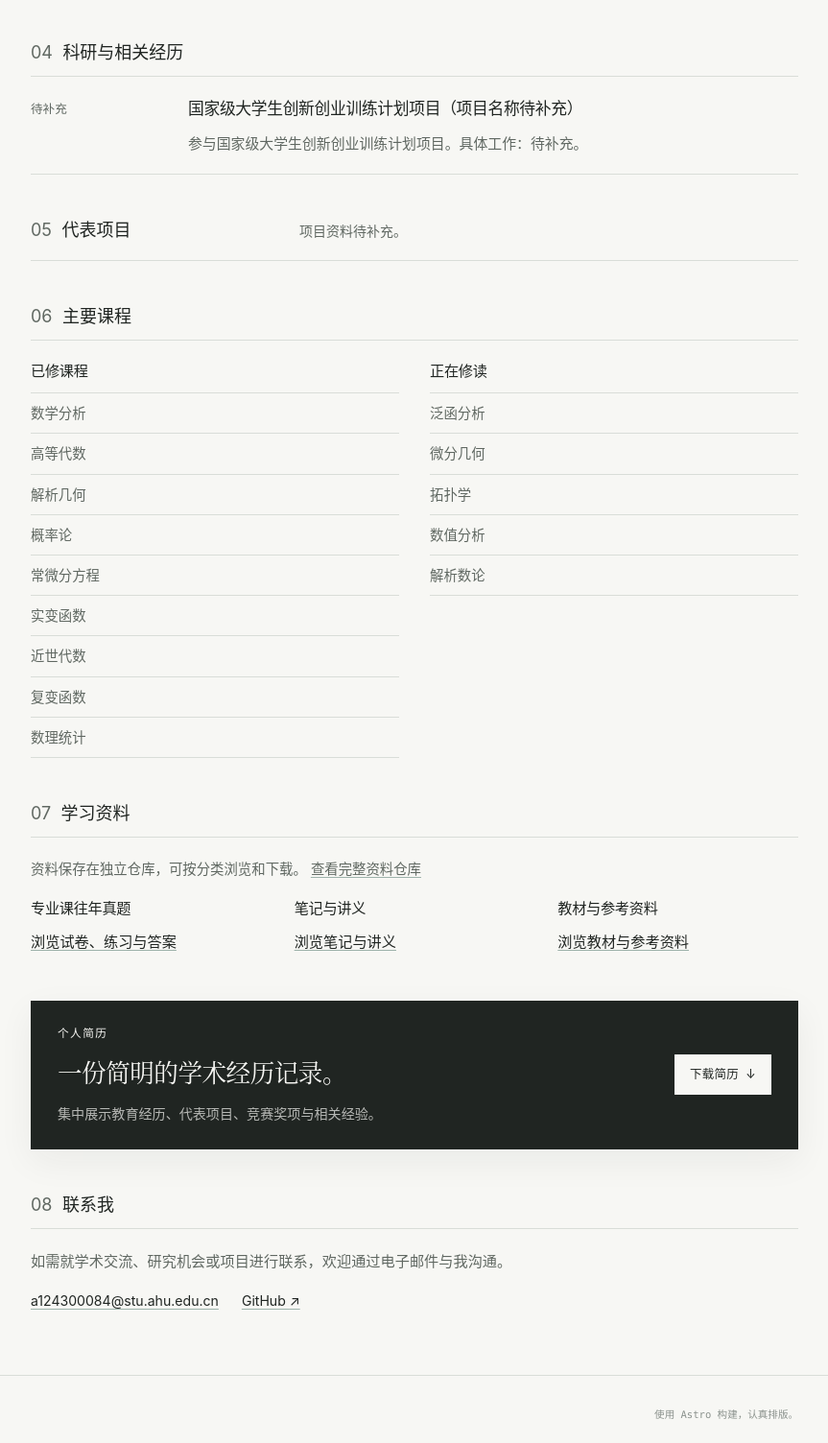
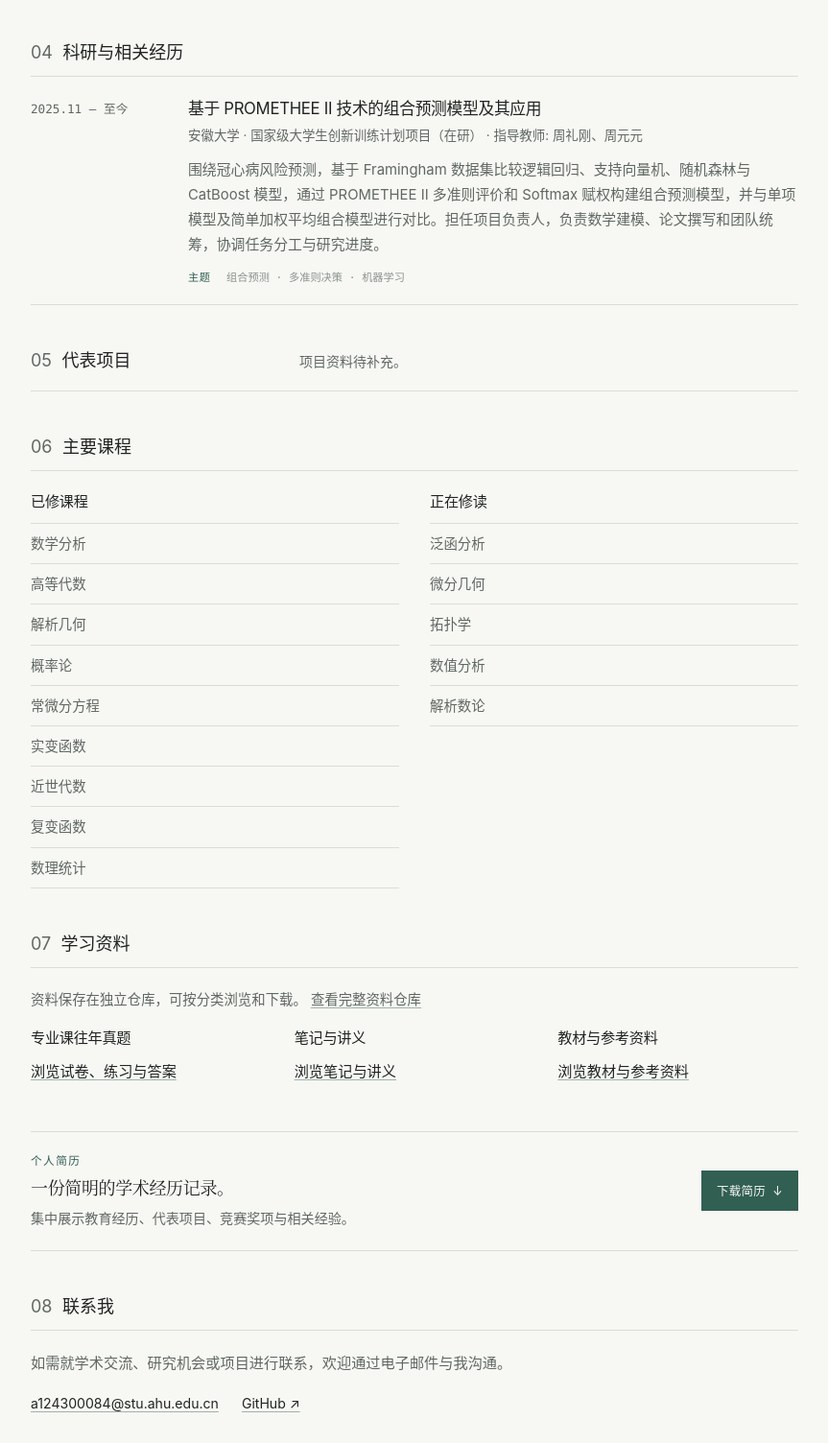
Before and after one commit to Thmx-y/academic-homepage, an Astro site: page / in a window 1280 px wide. Shown: the part 1214-2718 px from the top of the page at 96% size, without its empty margins (308-1171 px from the left). Built offline with nearby package versions, Linux system fonts and the light colour scheme; Astro itself is replaced by a stand-in of ours.

Commit message:
补充大创项目经历并统一简历区浅色样式

```diff
--- a/src/components/HomePage.astro
+++ b/src/components/HomePage.astro
@@ -257,7 +257,7 @@ const switchLabel = language === 'zh' ? 'EN' : '中';
             <h2 id="cv-title">{profile.cvUrl ? t.cvTitle : t.cvPendingTitle}</h2>
             <p>{profile.cvUrl ? t.cvDescription : t.cvPendingDescription}</p>
           </div>
-          {profile.cvUrl && <a class="button button-light" href={withBase(profile.cvUrl)} target="_blank" rel="noopener noreferrer" download>{t.downloadCv} <span aria-hidden="true">↓</span></a>}
+          {profile.cvUrl && <a class="button" href={withBase(profile.cvUrl)} target="_blank" rel="noopener noreferrer" download>{t.downloadCv} <span aria-hidden="true">↓</span></a>}
         </section>}
 
         <section id="contact" aria-labelledby="contact-title">
--- a/src/data/zh/experience.ts
+++ b/src/data/zh/experience.ts
@@ -1,10 +1,14 @@
 import type { Experience } from '../types';
 
-// 已确认项目先记录项目级别；名称、时间和具体工作待补充。占位示例继续隐藏。
+// 按已确认的项目资料维护；未使用的占位示例继续隐藏。
 export const experiencesZh: Experience[] = [
   {
-    title: '国家级大学生创新创业训练计划项目（项目名称待补充）',
-    description: '参与国家级大学生创新创业训练计划项目。具体工作：待补充。',
+    title: '基于 PROMETHEE II 技术的组合预测模型及其应用',
+    organization: '安徽大学 · 国家级大学生创新训练计划项目（在研）',
+    advisor: '周礼刚、周元元',
+    date: '2025.11 — 至今',
+    description: '围绕冠心病风险预测，基于 Framingham 数据集比较逻辑回归、支持向量机、随机森林与 CatBoost 模型，通过 PROMETHEE II 多准则评价和 Softmax 赋权构建组合预测模型，并与单项模型及简单加权平均组合模型进行对比。担任项目负责人，负责数学建模、论文撰写和团队统筹，协调任务分工与研究进度。',
+    topics: ['组合预测', '多准则决策', '机器学习'],
   },
   {
     title: '阅读项目占位',
--- a/src/styles/global.css
+++ b/src/styles/global.css
@@ -720,13 +720,14 @@ h3 {
 
 .cv-section {
   display: flex;
-  padding: 1.5rem 1.75rem;
+  padding: 1.25rem 0;
   align-items: center;
   justify-content: space-between;
   gap: 2.5rem;
-  background: var(--ink);
-  color: var(--paper);
-  box-shadow: var(--shadow);
+  border-block: 1px solid var(--line);
+  background: transparent;
+  color: var(--ink);
+  box-shadow: none;
 }
 
 .resource-intro {
@@ -795,32 +796,20 @@ h3 {
 
 .cv-section h2 {
   max-width: 520px;
-  font-size: 1.6rem;
-}
-
-.cv-section:not(.cv-section-pending) .eyebrow {
-  color: var(--paper);
+  font-size: 1.125rem;
 }
 
 .cv-section-pending {
   padding: 1.1rem 0;
-  border-block: 1px solid var(--line);
-  background: transparent;
-  color: var(--ink);
-  box-shadow: none;
 }
 
-.cv-section-pending .eyebrow {
+.cv-section .eyebrow {
   margin-bottom: 0.3rem;
 }
 
-.cv-section-pending h2 {
-  font-size: 1.35rem;
-}
-
 .cv-section > div > p:last-child {
-  margin: 0.8rem 0 0;
-  color: color-mix(in srgb, var(--paper) 70%, transparent);
+  margin: 0.5rem 0 0;
+  color: var(--muted);
   font-size: 0.88rem;
 }
 
@@ -829,17 +818,8 @@ h3 {
   color: var(--muted);
 }
 
-.button-light {
+.cv-section .button {
   flex: 0 0 auto;
-  border-color: var(--paper);
-  background: var(--paper);
-  color: var(--ink);
-}
-
-.button-light:hover {
-  border-color: var(--paper);
-  background: transparent;
-  color: var(--paper);
 }
 
 .contact-copy {
@@ -1065,9 +1045,10 @@ footer {
   }
 
   .cv-section {
-    padding: 1.25rem;
+    padding: 1.1rem 0;
     align-items: flex-start;
     flex-direction: column;
+    gap: 1rem;
   }
 
   .cv-section-pending {
```
Also changed, not shown: src/data/experience.ts (+7 -3 lines).
